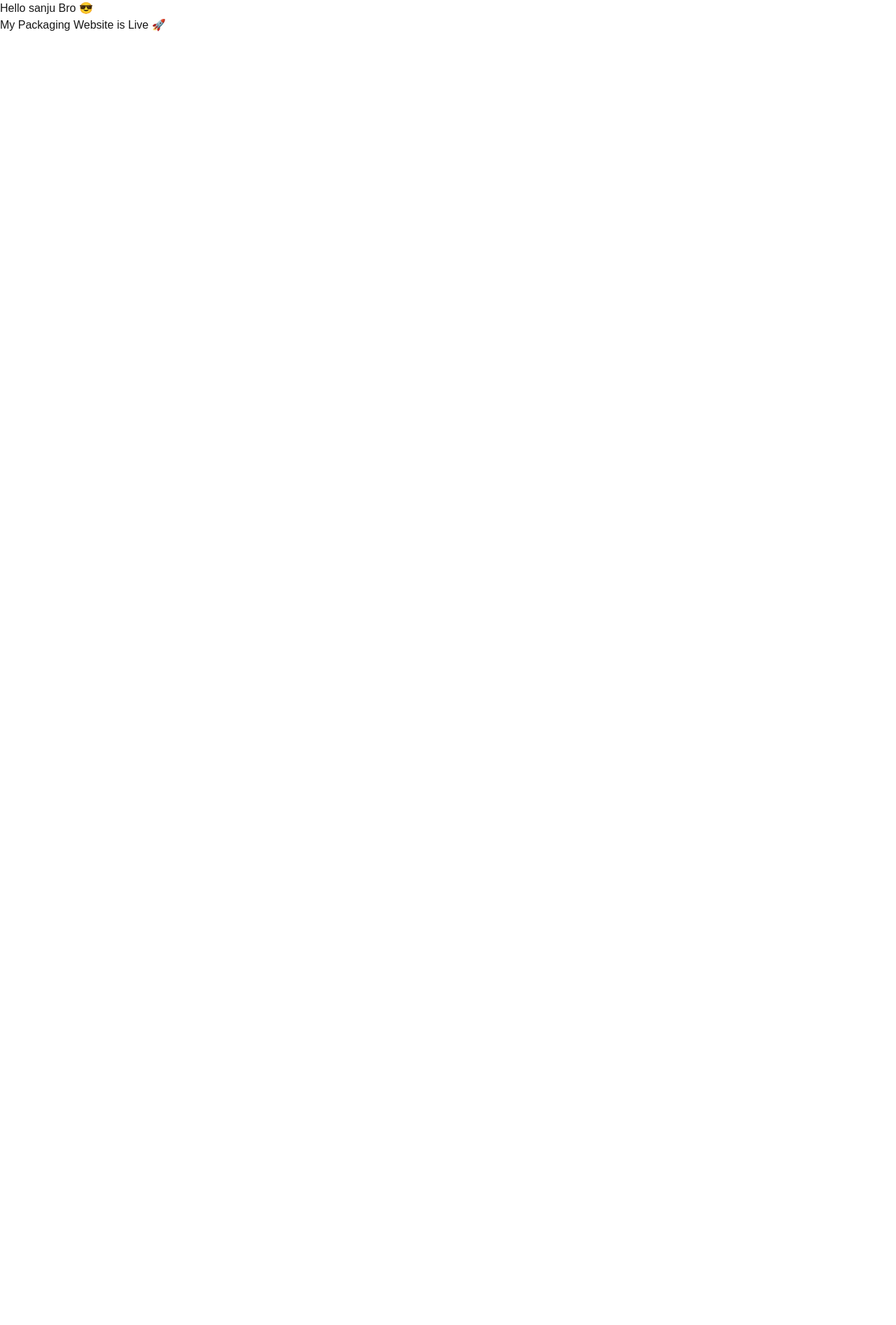
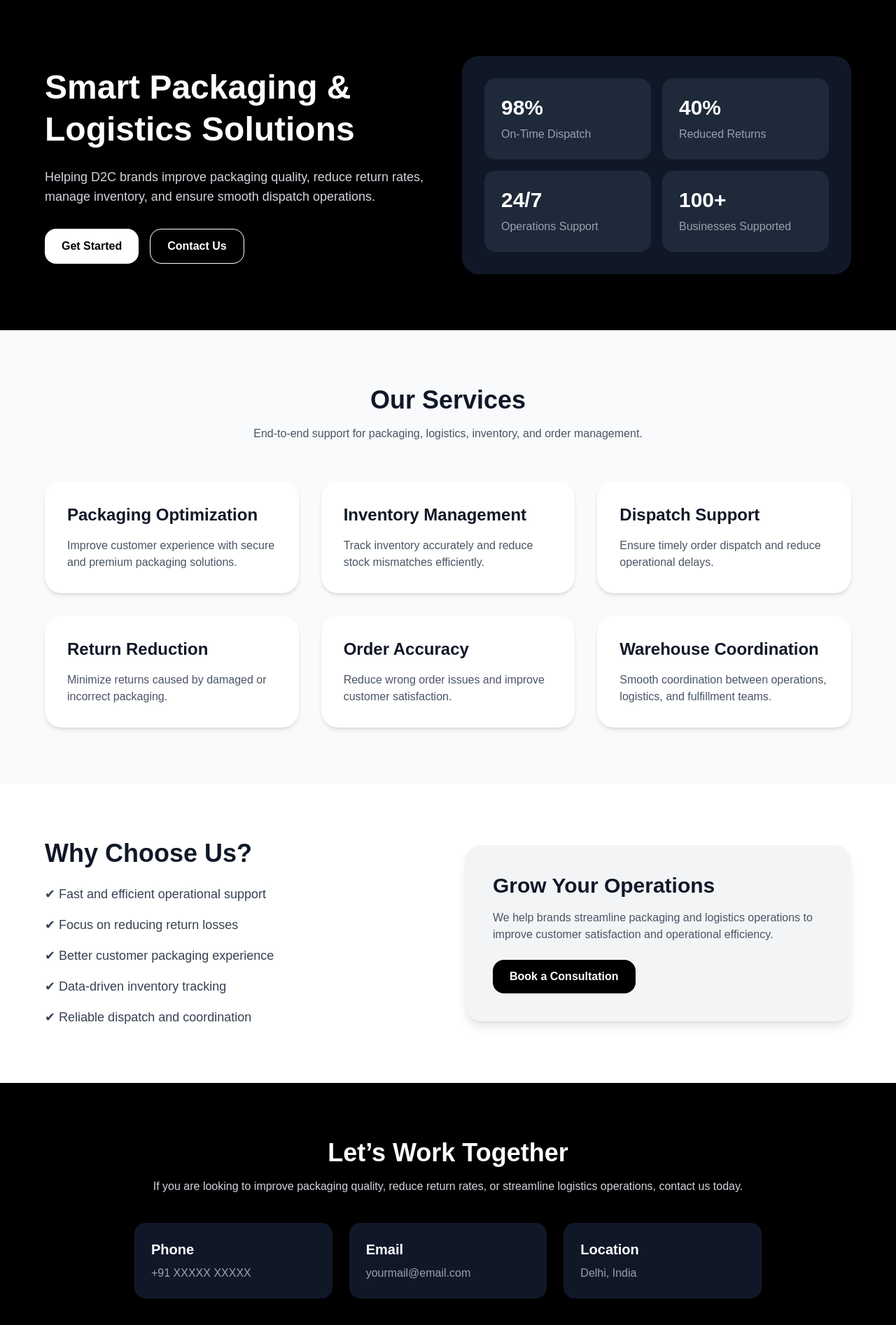
Before and after one commit to sanju-1105/packaging-website, a Next.js app in the folder mywebsite/: page / in a window 1280 px wide. Shown: the top 1894 px of the page at 70% size. Before the commit the page ends 800 px from the top, so only its background shows below. Built offline with nearby package versions, Linux system fonts and the light colour scheme.

Commit message:
final website

```diff
--- a/mywebsite/app/page.tsx
+++ b/mywebsite/app/page.tsx
@@ -1,8 +1,186 @@
-export default function Home() {
+export default function PackagingLogisticsWebsite() {
   return (
-    <div>
-      <h1>Hello sanju Bro 😎 </h1>
-      <p>My Packaging Website is Live 🚀</p>
+    <div className="min-h-screen bg-gray-50 text-gray-900">
+
+      {/* Hero Section */}
+      <section className="bg-black text-white py-20 px-6">
+        <div className="max-w-6xl mx-auto grid md:grid-cols-2 gap-10 items-center">
+
+          <div>
+            <h1 className="text-5xl font-bold leading-tight mb-6">
+              Smart Packaging & Logistics Solutions
+            </h1>
+
+            <p className="text-lg text-gray-300 mb-8">
+              Helping D2C brands improve packaging quality, reduce return
+              rates, manage inventory, and ensure smooth dispatch operations.
+            </p>
+
+            <div className="flex gap-4">
+              <button className="bg-white text-black px-6 py-3 rounded-2xl font-semibold hover:scale-105 transition">
+                Get Started
+              </button>
+
+              <button className="border border-white px-6 py-3 rounded-2xl font-semibold hover:bg-white hover:text-black transition">
+                Contact Us
+              </button>
+            </div>
+          </div>
+
+          <div className="bg-gray-900 rounded-3xl p-8 shadow-2xl">
+            <div className="grid grid-cols-2 gap-4">
+
+              <div className="bg-gray-800 rounded-2xl p-6">
+                <h3 className="text-3xl font-bold">98%</h3>
+                <p className="text-gray-400 mt-2">On-Time Dispatch</p>
+              </div>
+
+              <div className="bg-gray-800 rounded-2xl p-6">
+                <h3 className="text-3xl font-bold">40%</h3>
+                <p className="text-gray-400 mt-2">Reduced Returns</p>
+              </div>
+
+              <div className="bg-gray-800 rounded-2xl p-6">
+                <h3 className="text-3xl font-bold">24/7</h3>
+                <p className="text-gray-400 mt-2">Operations Support</p>
+              </div>
+
+              <div className="bg-gray-800 rounded-2xl p-6">
+                <h3 className="text-3xl font-bold">100+</h3>
+                <p className="text-gray-400 mt-2">Businesses Supported</p>
+              </div>
+
+            </div>
+          </div>
+
+        </div>
+      </section>
+
+      {/* Services */}
+      <section className="py-20 px-6">
+        <div className="max-w-6xl mx-auto">
+
+          <div className="text-center mb-14">
+            <h2 className="text-4xl font-bold mb-4">Our Services</h2>
+
+            <p className="text-gray-600 max-w-2xl mx-auto">
+              End-to-end support for packaging, logistics, inventory, and
+              order management.
+            </p>
+          </div>
+
+          <div className="grid md:grid-cols-3 gap-8">
+
+            {[
+              {
+                title: "Packaging Optimization",
+                desc: "Improve customer experience with secure and premium packaging solutions.",
+              },
+              {
+                title: "Inventory Management",
+                desc: "Track inventory accurately and reduce stock mismatches efficiently.",
+              },
+              {
+                title: "Dispatch Support",
+                desc: "Ensure timely order dispatch and reduce operational delays.",
+              },
+              {
+                title: "Return Reduction",
+                desc: "Minimize returns caused by damaged or incorrect packaging.",
+              },
+              {
+                title: "Order Accuracy",
+                desc: "Reduce wrong order issues and improve customer satisfaction.",
+              },
+              {
+                title: "Warehouse Coordination",
+                desc: "Smooth coordination between operations, logistics, and fulfillment teams.",
+              },
+            ].map((service, index) => (
+              <div
+                key={index}
+                className="bg-white p-8 rounded-3xl shadow-md hover:shadow-xl transition"
+              >
+                <h3 className="text-2xl font-semibold mb-4">
+                  {service.title}
+                </h3>
+
+                <p className="text-gray-600">{service.desc}</p>
+              </div>
+            ))}
+
+          </div>
+        </div>
+      </section>
+
+      {/* Why Choose Us */}
+      <section className="bg-white py-20 px-6">
+        <div className="max-w-6xl mx-auto grid md:grid-cols-2 gap-12 items-center">
+
+          <div>
+            <h2 className="text-4xl font-bold mb-6">Why Choose Us?</h2>
+
+            <ul className="space-y-4 text-lg text-gray-700">
+              <li>✔ Fast and efficient operational support</li>
+              <li>✔ Focus on reducing return losses</li>
+              <li>✔ Better customer packaging experience</li>
+              <li>✔ Data-driven inventory tracking</li>
+              <li>✔ Reliable dispatch and coordination</li>
+            </ul>
+          </div>
+
+          <div className="bg-gray-100 rounded-3xl p-10 shadow-lg">
+            <h3 className="text-3xl font-bold mb-4">
+              Grow Your Operations
+            </h3>
+
+            <p className="text-gray-600 mb-6">
+              We help brands streamline packaging and logistics operations
+              to improve customer satisfaction and operational efficiency.
+            </p>
+
+            <button className="bg-black text-white px-6 py-3 rounded-2xl font-semibold hover:scale-105 transition">
+              Book a Consultation
+            </button>
+          </div>
+
+        </div>
+      </section>
+
+      {/* Contact */}
+      <section className="py-20 px-6 bg-black text-white">
+        <div className="max-w-4xl mx-auto text-center">
+
+          <h2 className="text-4xl font-bold mb-4">
+            Let’s Work Together
+          </h2>
+
+          <p className="text-gray-300 mb-10">
+            If you are looking to improve packaging quality, reduce return
+            rates, or streamline logistics operations, contact us today.
+          </p>
+
+          <div className="grid md:grid-cols-3 gap-6 text-left">
+
+            <div className="bg-gray-900 rounded-2xl p-6">
+              <h4 className="font-semibold text-xl mb-2">Phone</h4>
+              <p className="text-gray-400">+91 XXXXX XXXXX</p>
+            </div>
+
+            <div className="bg-gray-900 rounded-2xl p-6">
+              <h4 className="font-semibold text-xl mb-2">Email</h4>
+              <p className="text-gray-400">yourmail@email.com</p>
+            </div>
+
+            <div className="bg-gray-900 rounded-2xl p-6">
+              <h4 className="font-semibold text-xl mb-2">Location</h4>
+              <p className="text-gray-400">Delhi, India</p>
+            </div>
+
+          </div>
+        </div>
+      </section>
+
     </div>
   );
 }
```
